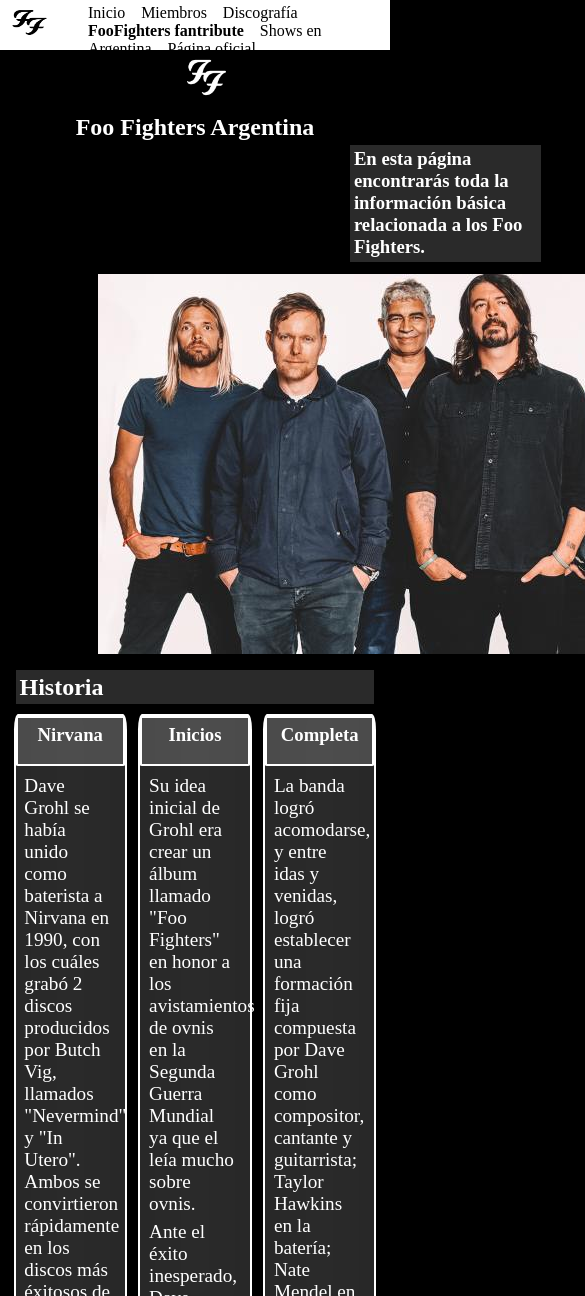
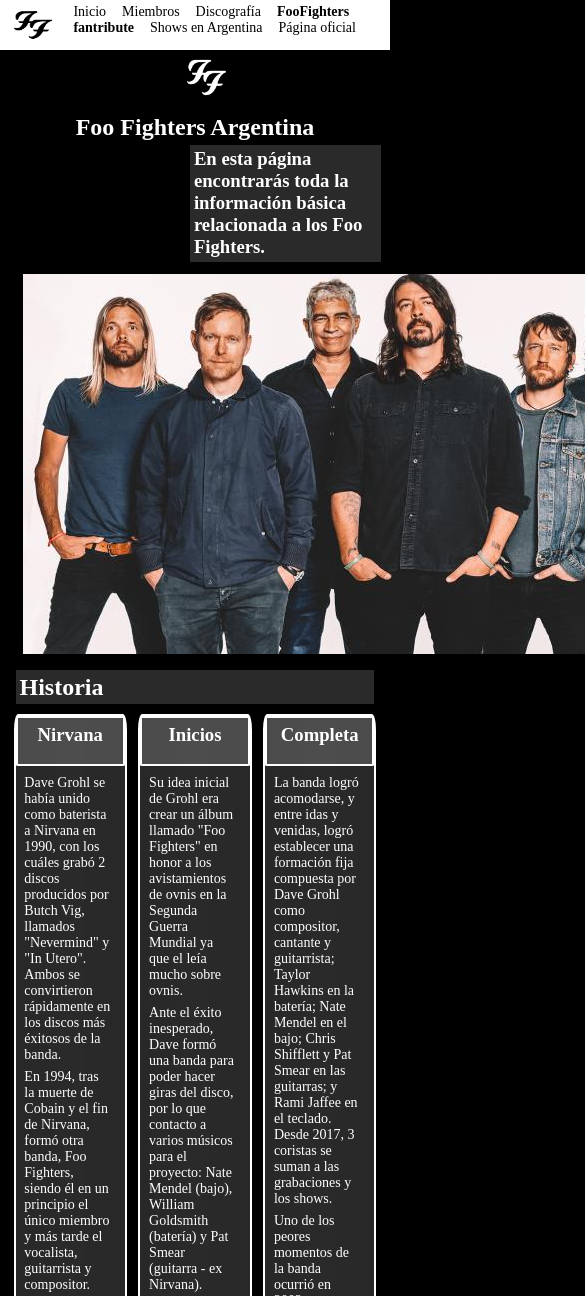
Before and after one commit to Daniela2-1998/FooFighters, a plain HTML site: page index.html in a window 390 px wide. Shown: the top 1296 px of the page, 585 px wide, since content can reach past the window. Drawn offline with Linux system fonts and the light colour scheme.

Commit message:
inicio apto para tablets

```diff
--- a/css/main.css
+++ b/css/main.css
@@ -146,3 +146,35 @@ footer{
     margin-bottom: 2%;
     font-weight: bold;
 }
+
+
+
+           /* TABLET  */
+
+@media screen and (max-width:768px) {
+
+.ff_negro{
+    width: 50px;
+    height: 50px;
+}
+
+.contenido_navegador{
+    margin-left: 5%;
+    font-size: 14px;
+}
+
+.subtitulo{
+    margin-left: 190px;
+}
+
+.foto_central{
+    margin-left: 6%;
+}
+
+p{
+    margin-bottom: 7%;
+    font-size: 14px;
+}
+
+
+}
```
